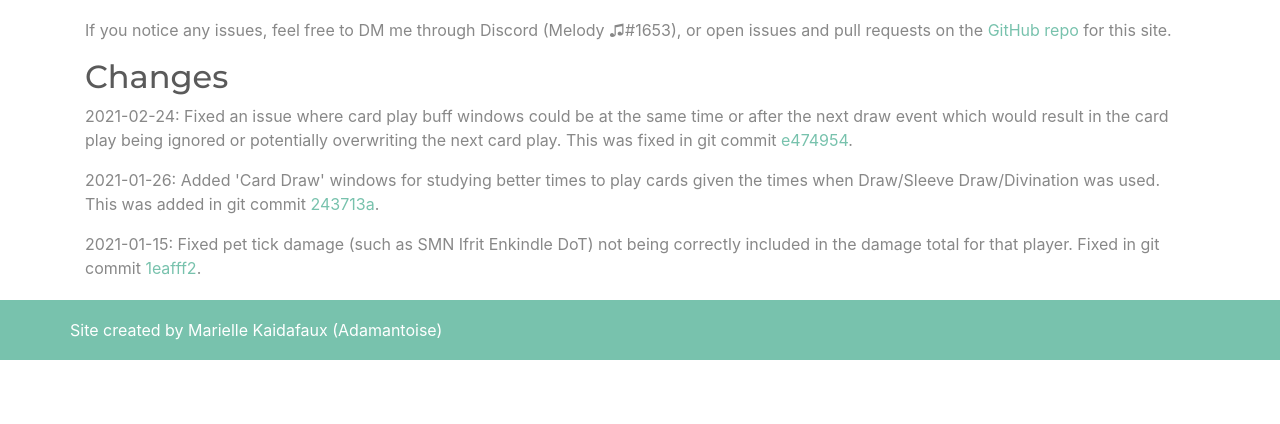
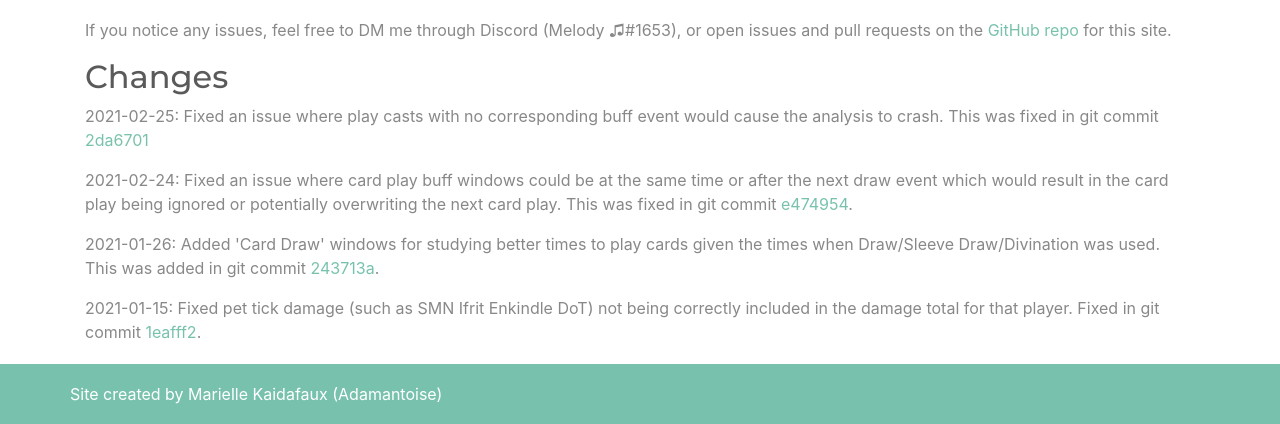
Before and after one commit to meldontaragon/astcardcalc, a Flask app: template templates/about.html in a window 1280 px wide. Shown: the part 2082-2506 px from the top of the page. Before the commit the page ends 2442 px from the top, so only its background shows below. Run offline with Flask 2, Linux system fonts and the light colour scheme; the template is opened without the code that fills it, so the values that code supplies are empty; parts of the project's set-up code (start-up, migrations or seed data) failed here and were passed over; some libraries are stand-ins or nearby versions.

Commit message:
Updated about page with recent fix

```diff
--- a/templates/about.html
+++ b/templates/about.html
@@ -93,6 +93,7 @@
 <p>If you notice any issues, feel free to DM me through Discord (Melody ♫#1653), or open issues and pull requests on the <a href="https://github.com/meldontaragon/astcardcalc">GitHub repo</a> for this site.</p>
 
 <h2>Changes</h2>
+<p>2021-02-25: Fixed an issue where play casts with no corresponding buff event would cause the analysis to crash. This was fixed in git commit <a href="https://github.com/meldontaragon/astcardcalc/commit/2da67010878ce776994a137c762c558854b95356">2da6701</a></p>
 <p>2021-02-24: Fixed an issue where card play buff windows could be at the same time or after the next draw event which would result in the card play being ignored or potentially overwriting the next card play. This was fixed in git commit <a href="https://github.com/meldontaragon/astcardcalc/commit/e4749543e35b250a0e045dae8c50388884c327c9">e474954</a>.</p>
 <p>2021-01-26: Added 'Card Draw' windows for studying better times to play cards given the times when Draw/Sleeve Draw/Divination was used. This was added in git commit <a href="https://github.com/meldontaragon/astcardcalc/commit/243713a227098c223c73a6e53327db039f97fa1b">243713a</a>.</p>
 <p>2021-01-15: Fixed pet tick damage (such as SMN Ifrit Enkindle DoT) not being correctly included in the damage total for that player. Fixed in git commit <a href="https://github.com/meldontaragon/astcardcalc/commit/1eafff25d498ff95ad170294967a1b98c32ef90d">1eafff2</a>.</p>
```
